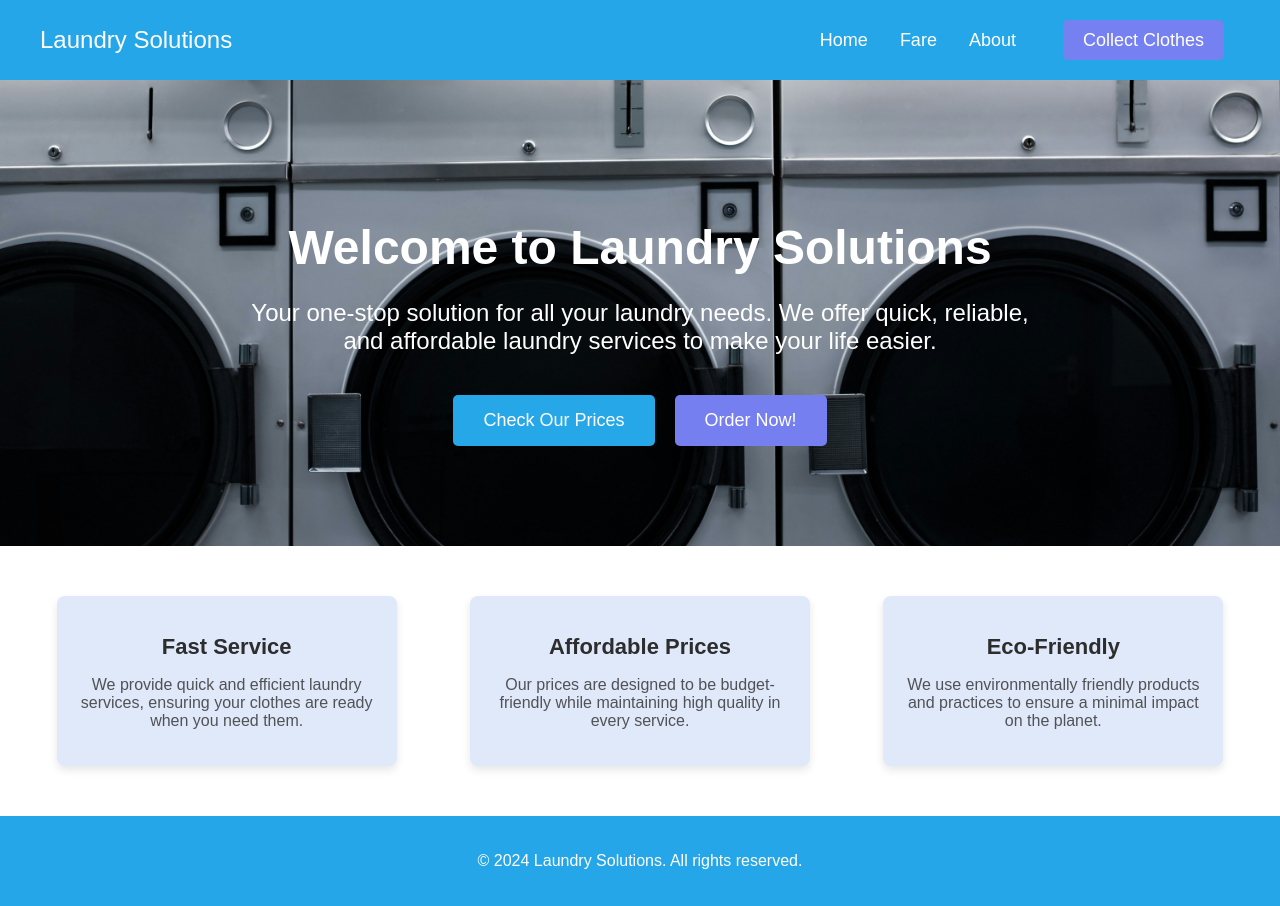
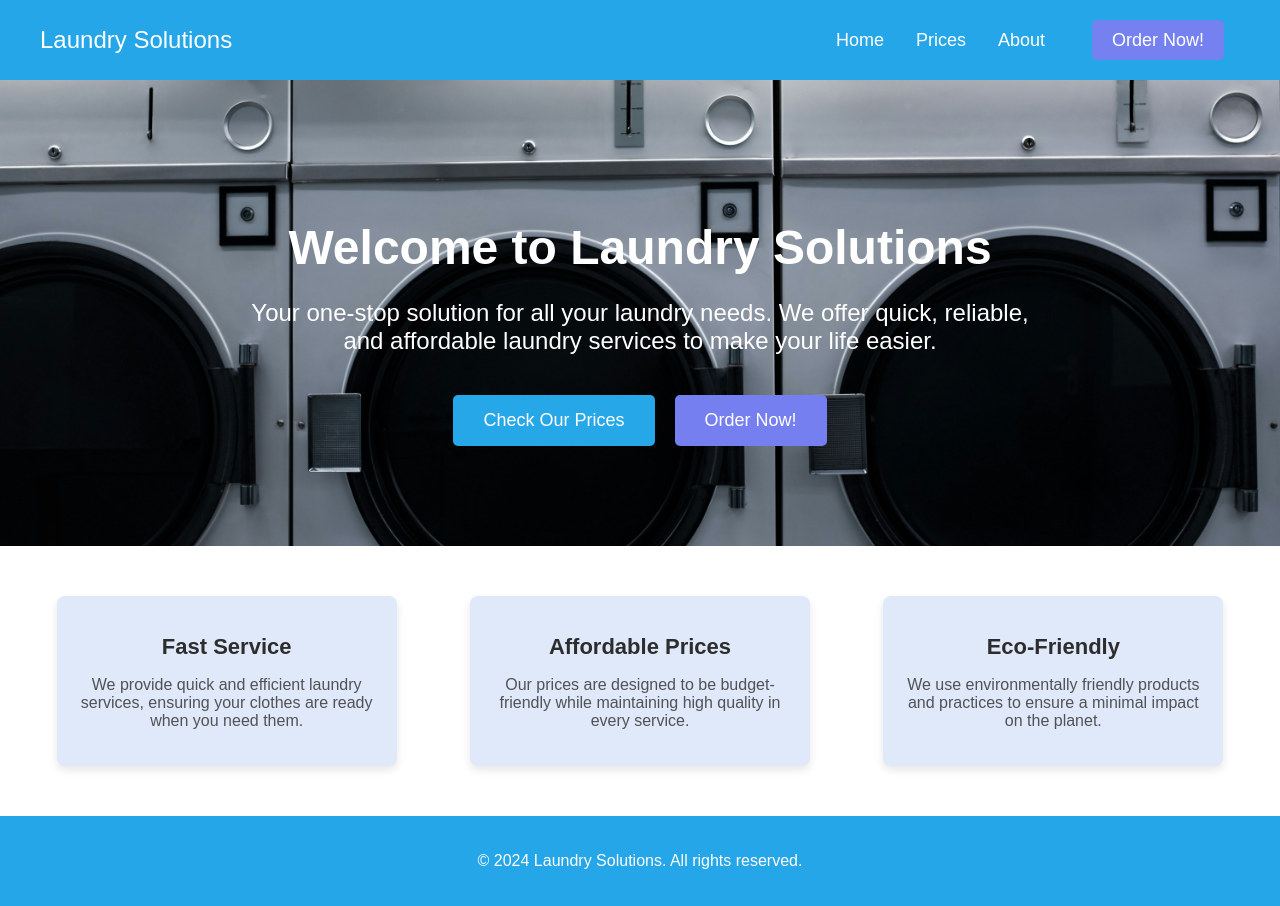
Before and after one commit to saboor009/laundry, a React (Create React App) app: page / in a window 1280 px wide. Built offline with nearby package versions, Linux system fonts and the light colour scheme.

Commit message:
Initial commit or updated form with fare details

```diff
--- a/src/App.js
+++ b/src/App.js
@@ -42,11 +42,11 @@ const App = () => {
             </div>
             <ul className={`nav-links ${isNavOpen ? 'active' : ''}`}>
               <li><Link to="/">Home</Link></li>
-              <li><Link to="/fare">Fare</Link></li>
+              <li><Link to="/fare">Prices</Link></li>
               <li><Link to="/about">About</Link></li>
               <li>
                 <Link to="/collect-cloth" className="collect-cloth-button">
-                  Collect Clothes
+                  Order Now!
                 </Link>
               </li>
             </ul>
```
